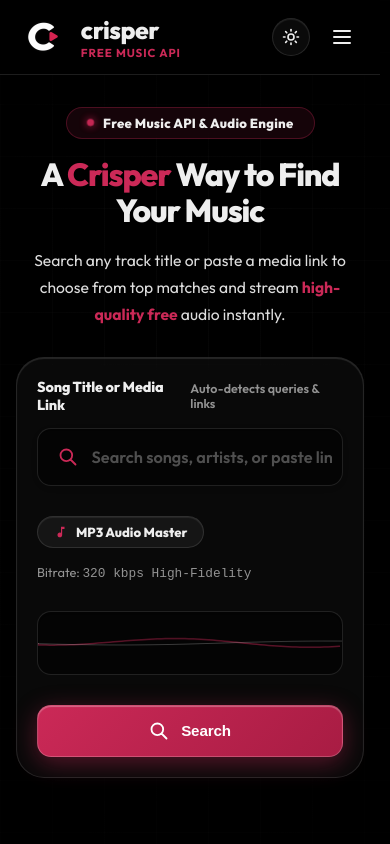
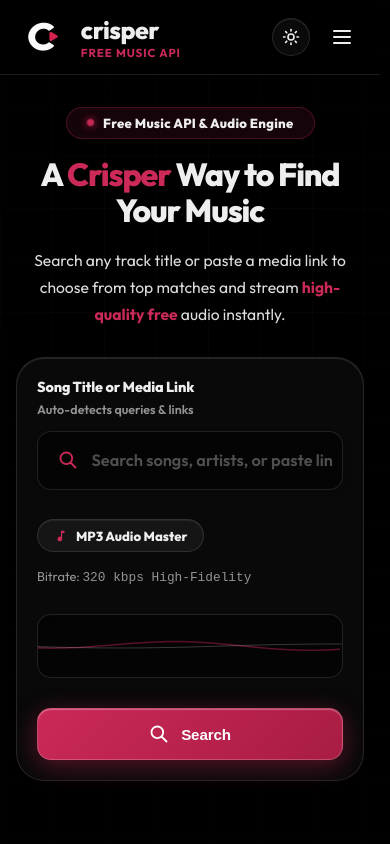
Before and after one commit to sam-eer31/free_music_api_2.0, a Next.js app in the folder frontend/: page / in a window 390 px wide. Shown: the top 844 px of the page. Built offline with nearby package versions, Linux system fonts and the light colour scheme; no server answers.

Commit message:
Fix input label text wrapping for mobile devices

```diff
--- a/frontend/src/app/globals.css
+++ b/frontend/src/app/globals.css
@@ -459,7 +459,9 @@
 .input-label-row {
   display: flex;
   justify-content: space-between;
-  align-items: center;
+  align-items: flex-end;
+  flex-wrap: wrap;
+  gap: 0.4rem;
 }
 
 .input-label-row label {
```
